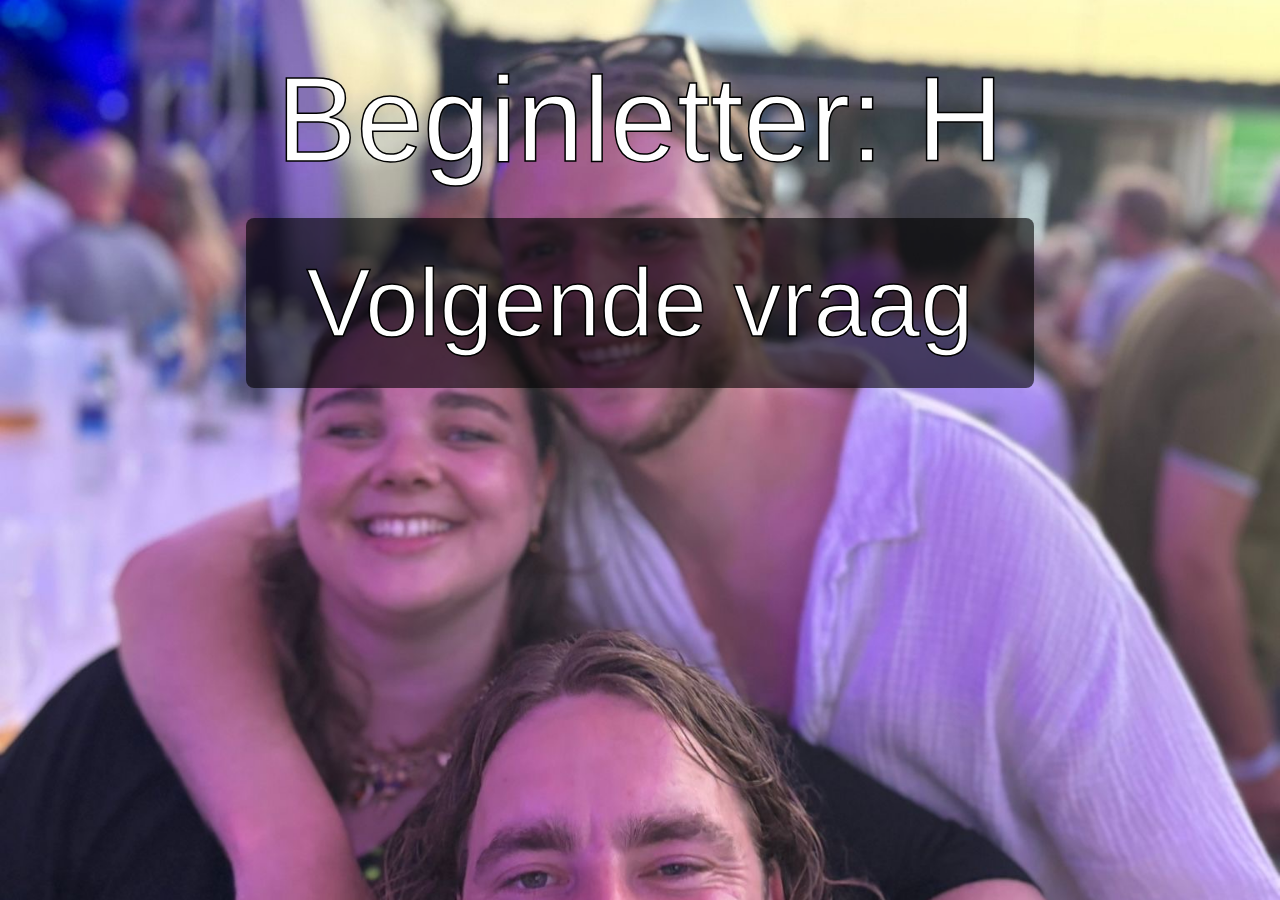
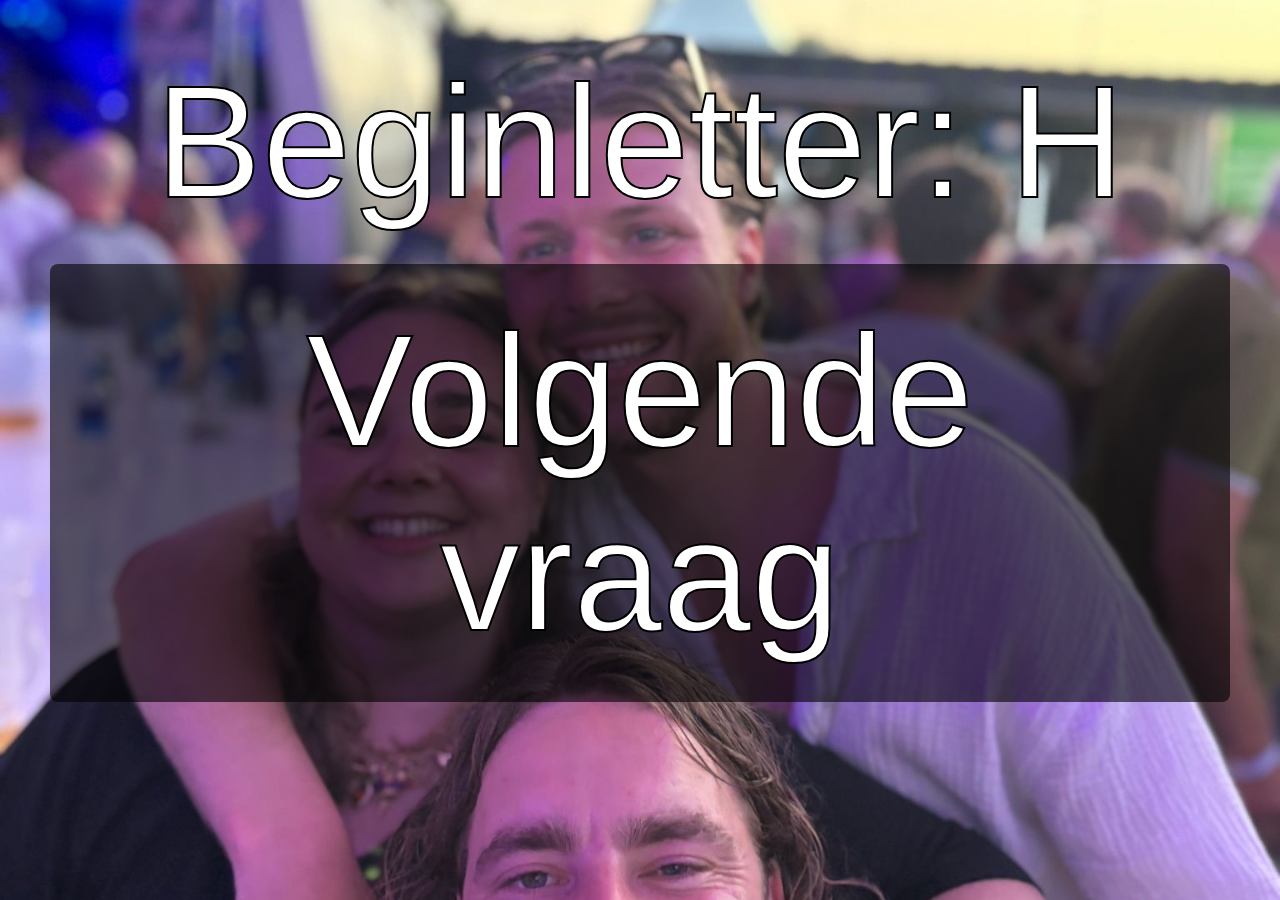
Before and after one commit to folkertb123/bimbambaap, a plain HTML site: page index.html in a window 1280 px wide. Drawn offline with Linux system fonts and the light colour scheme.

Commit message:
Update index.html

```diff
--- a/index.html
+++ b/index.html
@@ -10,7 +10,7 @@
       padding: 0;
       height: 100%;
       overflow: hidden;
-      font-size: 48px; /* basislettergrootte 48px */
+      font-size: 64px; /* basislettergrootte 64px */
     }
     body {
       font-family: Arial, sans-serif;
@@ -21,38 +21,38 @@
       background-repeat: no-repeat;
       transition: background-image 0.5s ease-in-out;
       color: white;
-      -webkit-text-stroke: 1.5px black;
-      text-stroke: 1.5px black;
+      -webkit-text-stroke: 2px black;
+      text-stroke: 2px black;
     }
     #letter {
-      font-size: 2.5rem;  /* 2.5 * 48 = 120px */
+      font-size: 2.5rem;  /* 2.5 * 64 = 160px */
       margin-bottom: 25px;
     }
     #categorie {
-      font-size: 2rem; /* 96px */
+      font-size: 2.25rem; /* 144px */
       margin-bottom: 15px;
     }
     #timer {
-      font-size: 3rem; /* 144px */
+      font-size: 3.5rem; /* 224px */
       margin: 30px 0;
     }
     #melding {
-      font-size: 1.8rem; /* 86.4px */
+      font-size: 2rem; /* 128px */
       margin-top: 25px;
       color: white;
-      -webkit-text-stroke: 1.5px black;
-      text-stroke: 1.5px black;
+      -webkit-text-stroke: 2px black;
+      text-stroke: 2px black;
     }
     button {
-      padding: 30px 60px;
-      font-size: 2rem; /* 96px */
+      padding: 35px 70px;
+      font-size: 2.5rem; /* 160px */
       background-color: rgba(0,0,0,0.6);
       border: none;
       border-radius: 8px;
       cursor: pointer;
       color: white;
-      -webkit-text-stroke: 1.5px black;
-      text-stroke: 1.5px black;
+      -webkit-text-stroke: 2px black;
+      text-stroke: 2px black;
     }
   </style>
 </head>
```
